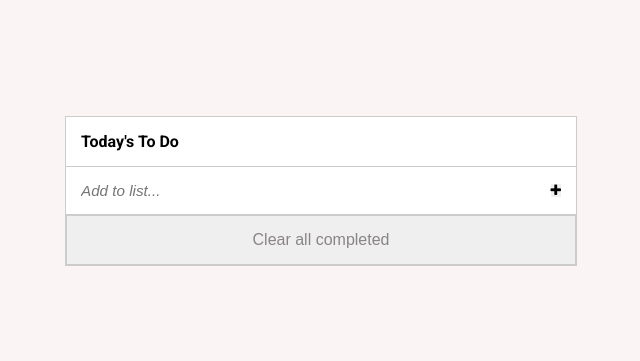
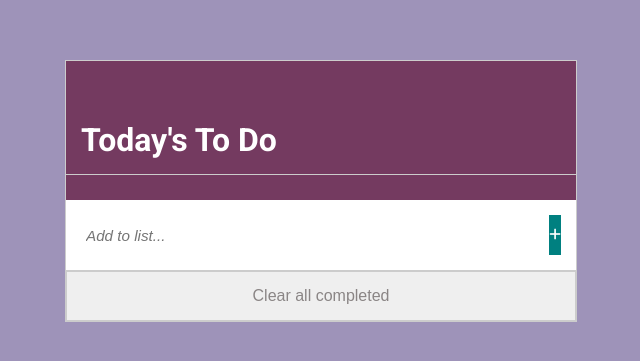
Before and after one commit to Ibtisam34/To-do-list, a website built with webpack: page src/index.html in a window 1280 px wide. Shown: the part 209-570 px from the top of the page, without its empty margins (319-959 px from the left). Built offline with nearby package versions, Linux system fonts and the light colour scheme.

Commit message:
make changes

```diff
--- a/src/index.html
+++ b/src/index.html
@@ -3,11 +3,11 @@
           <title>list-to-do</title>
 </head>
 <link href="https://fonts.googleapis.com/css2?family=Roboto:ital,wght@0,300;0,700;1,500&display=swap" rel="stylesheet">
-<link rel="stylesheet" href="https://cdnjs.cloudflare.com/ajax/libs/font-awesome/4.7.0/css/font-awesome.min.css">
+<link rel="stylesheet" href="https://cdnjs.cloudflare.com/ajax/libs/font-awesome/6.1.1/css/all.min.css">
 <script src="index.js" type="module"></script>
 <body>
      <div class="to-do">
-        <div class="todays-to-do"><p>Today's To Do</p></div>
+        <div class="todays-to-do"><h1>Today's To Do</h1></div>
         <form class="add-list" id="add-to-list">
             <input type="text" name="task" id="task" placeholder="Add to list..." required>
             <button type="submit" class="add-task">
--- a/src/index.js
+++ b/src/index.js
@@ -1,9 +1,9 @@
 import './styles/style.css';
 
-import updateTaskStatus from './models/task.js';
+import updateTaskStatus from './modules/task.js';
 import {
   displayTask, addTask, deleteTask, lists,
-} from './models/all.js';
+} from './modules/all.js';
 
 const form = document.getElementById('add-to-list');
 const btnClear = document.querySelector('.btn-clear');
@@ -43,6 +43,7 @@ btnClear.addEventListener('click', () => {
     updatedList += displayTask(task);
   });
   lists.innerHTML = updatedList;
+  lists.innerHTML = updatedList;
   localStorage.setItem('tasks', JSON.stringify(filterTasks));
 });
 
--- a/src/styles/style.css
+++ b/src/styles/style.css
@@ -7,8 +7,62 @@
 }
 
 body {
+  min-height: 100vh;
   font-family: 'Roboto', sans-serif;
-  background-color: rgb(250, 244, 244);
+  background-color: rgb(158, 147, 185);
+  display: flex;
+  flex-direction: column;
+  align-items: center;
+}
+
+.todays-to-do h1 {
+  color: white;
+  margin-top: 45px;
+}
+
+.todays-to-do h1:hover {
+  background: blue;
+  cursor: pointer;
+}
+
+form {
+  margin-top: 25px;
+  background: #fff;
+}
+
+form input {
+  width: 250px;
+  height: 40px;
+  border: none;
+  outline: none;
+  padding: 0 5px;
+}
+
+button {
+  cursor: pointer;
+}
+
+form button {
+  width: 50px;
+  height: 40px;
+  border: none;
+  background: teal;
+  color: white;
+  outline: none;
+  cursor: pointer;
+}
+
+ul li {
+  width: 100%;
+  background: rgb(168, 40, 168);
+  height: 40px;
+  line-height: 40px;
+  padding: 0 5px;
+  position: relative;
+  cursor: pointer;
+  display: block;
+  margin: 5px 0;
+  box-shadow: -3px 6px 4px #354;
 }
 
 .to-do {
@@ -18,7 +72,7 @@ body {
   left: 50%;
   transform: translate(-50%, -50%);
   border: 1px solid #ccc;
-  background-color: #fff;
+  background-color: rgb(116, 58, 96);
   display: flex;
   flex-direction: column;
 }
@@ -38,6 +92,8 @@ body {
   display: flex;
   justify-content: space-between;
   align-items: center;
+  margin-top: 25px;
+  background: #fff;
 }
 
 .add-list input {
@@ -61,10 +117,6 @@ body {
   border: none;
 }
 
-button {
-  cursor: pointer;
-}
-
 .do-list {
   list-style-type: none;
 }
@@ -81,6 +133,11 @@ button {
   border: none;
   outline: none;
   font-size: 0.9rem;
+  width: 100%;
+  height: 40px;
+  background: white;
+  color: rgb(122, 33, 33);
+  padding-left: 1px;
 }
 
 .check,
```
Also changed, not shown: dist/index.html, dist/main.bundle.js, src/modules/all.js (renamed from src/models/all.js), src/modules/remove.js (renamed from src/models/remove.js), src/modules/task.js (renamed from src/models/task.js).
